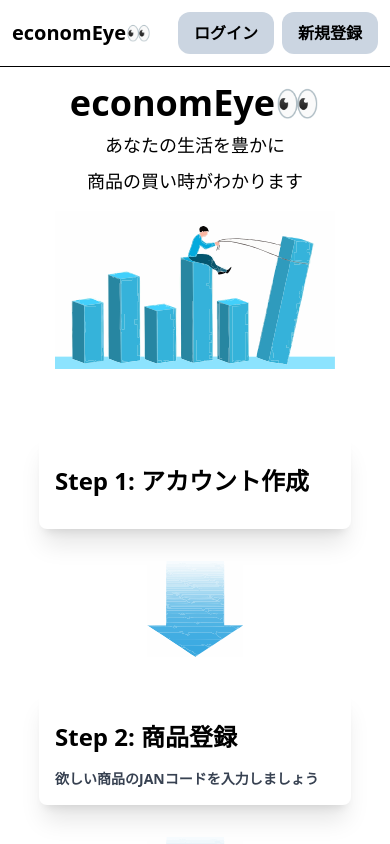
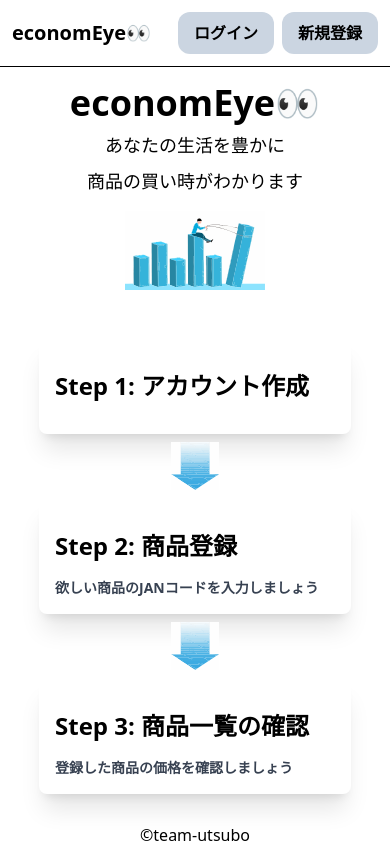
Before and after one commit to kikudesuyo/economEye, a React (Vite) app: page / in a window 390 px wide. Shown: the top 844 px of the page. Built offline with nearby package versions, Linux system fonts and the light colour scheme; no server answers.

Commit message:
fix: responsive

```diff
--- a/src/pages/Home.tsx
+++ b/src/pages/Home.tsx
@@ -17,9 +17,9 @@ const Home = () => {
             商品の買い時がわかります
           </h2>
         </div>
-        <div className="flex flex-col gap-12">
+        <div className="flex flex-col gap-8">
           <div className="container mx-auto p-4">
-            <img className="mx-auto md:w-3/5 lg:w-1/2" src={graphLogo} />
+            <img className="mx-auto w-1/2 md:w-3/5" src={graphLogo} />
           </div>
           <Description />
         </div>
--- a/src/pages/item/sample/SampleItemList.tsx
+++ b/src/pages/item/sample/SampleItemList.tsx
@@ -23,13 +23,13 @@ const StepCard = ({ step, title, description }: Props) => {
 
 const Description = () => {
   return (
-    <div className="flex w-full flex-col flex-nowrap justify-center gap-8 md:flex-row">
+    <div className="flex w-full flex-col flex-nowrap justify-center gap-2 md:flex-row md:gap-8">
       <StepCard step={1} title="アカウント作成" description="" />
       <div className="flex items-center justify-center">
         <img
           src={arrow}
           alt=""
-          className="size-24 rotate-90 md:size-32 md:rotate-0"
+          className="size-12 rotate-90 sm:size-24  md:size-32 md:rotate-0"
         />
       </div>
       <StepCard
@@ -42,7 +42,7 @@ const Description = () => {
         <img
           src={arrow}
           alt=""
-          className="size-24 rotate-90 md:size-32 md:rotate-0"
+          className="size-12 rotate-90 sm:size-24 md:size-32 md:rotate-0"
         />
       </div>
       <StepCard
```
